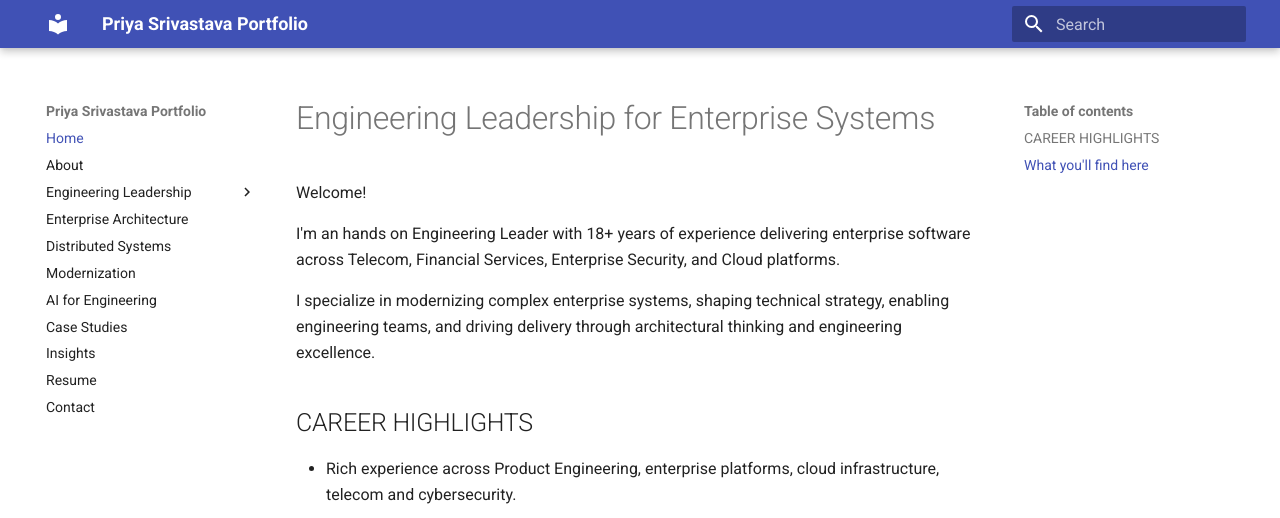
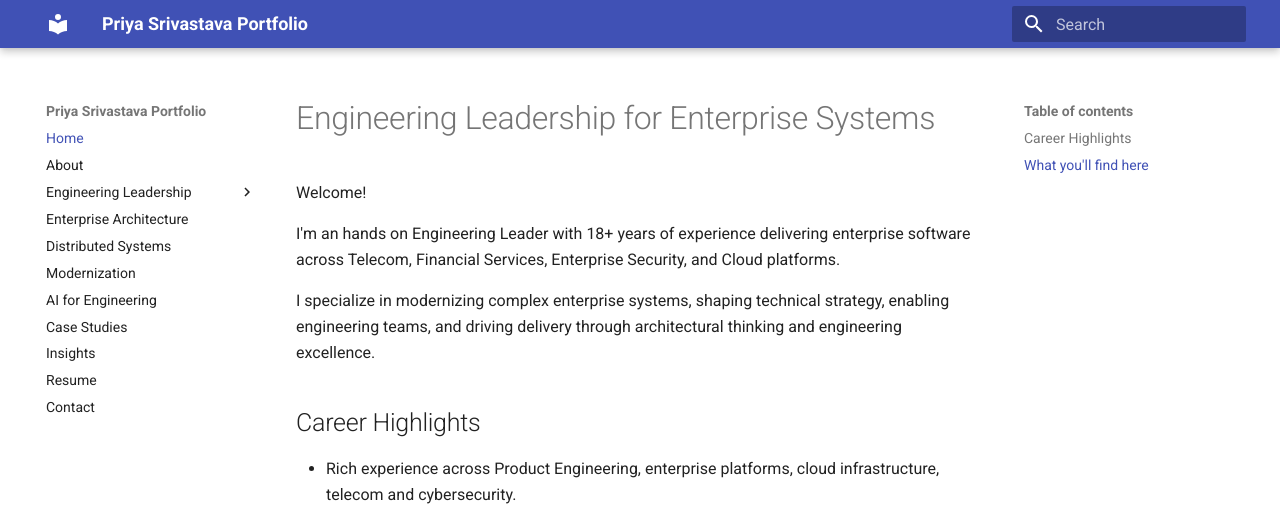
Before and after one commit to Priya-dev-public-profile/engineering-portfolio, an MkDocs documentation site: the page built from docs/index.md, in a window 1280 px wide and 1358 px high. Shown: the top 518 px of the window. Built offline with MkDocs 1.6.1 and Material for MkDocs 9.7.7, drawn with Linux system fonts in a browser that asks for light colours.

```diff
--- a/docs/index.md
+++ b/docs/index.md
@@ -6,7 +6,7 @@ I'm an hands on Engineering Leader with 18+ years of experience delivering enter
 
 I specialize in modernizing complex enterprise systems, shaping technical strategy, enabling engineering teams, and driving delivery through architectural thinking and engineering excellence.
 
-## CAREER HIGHLIGHTS
+## Career Highlights
 
 - Rich experience across Product Engineering, enterprise platforms, cloud infrastructure, telecom and cybersecurity.
 - Led end-to-end engineering execution and quarterly releases for globally distributed enterprise platforms.
```
